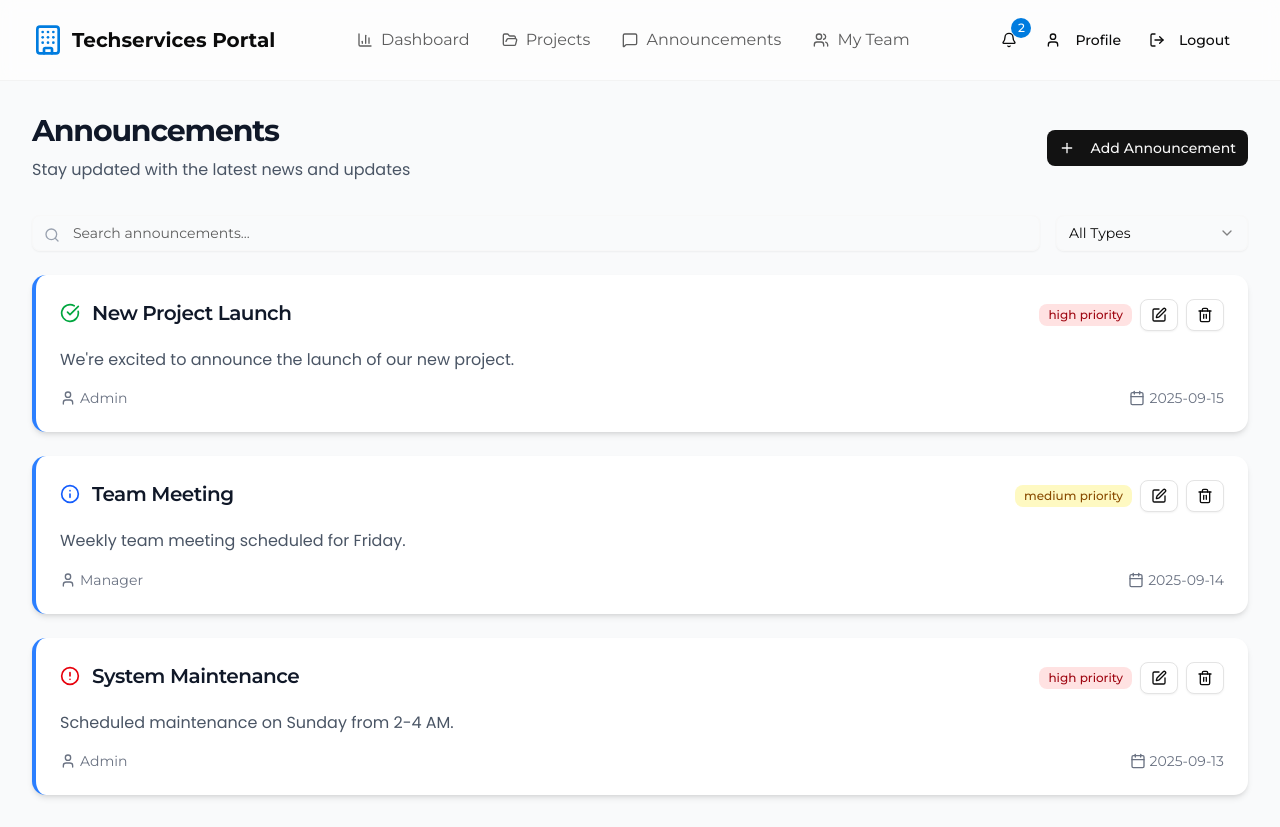
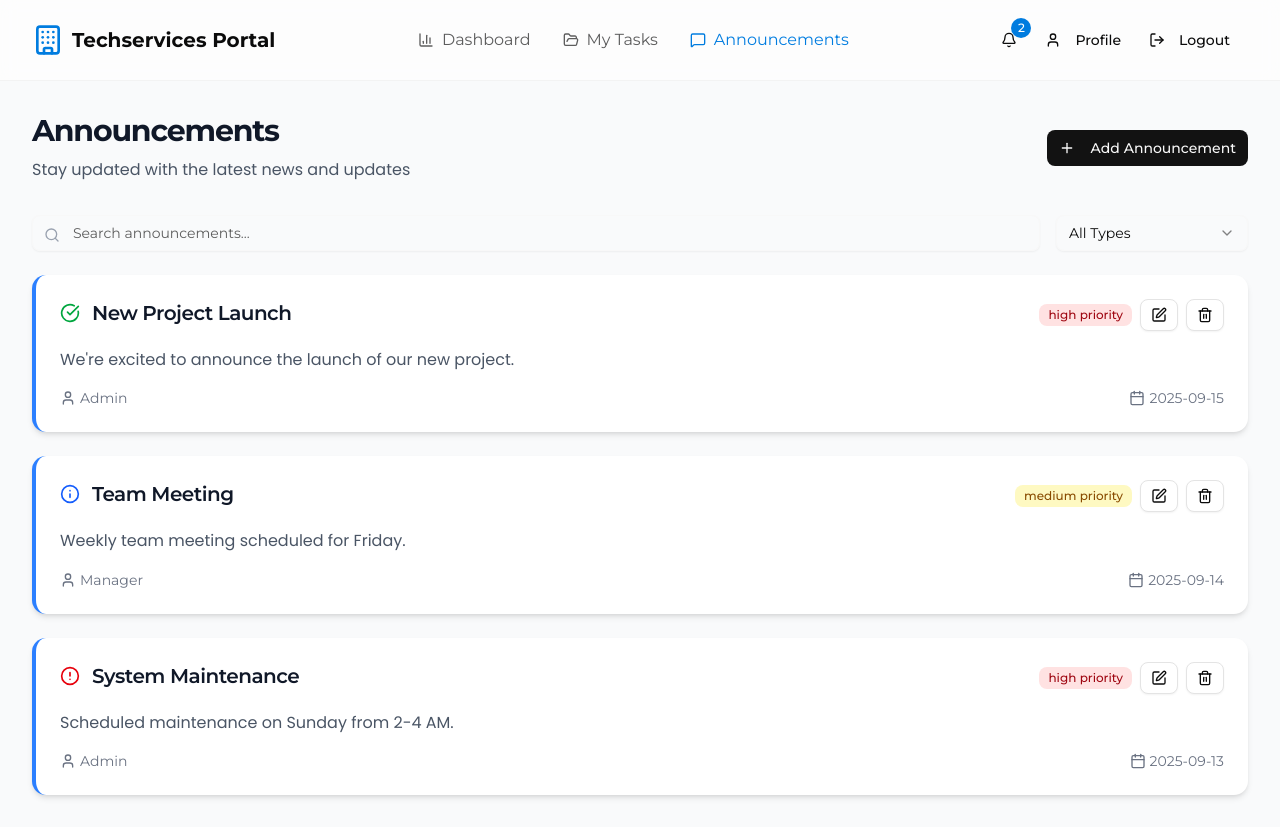
Before and after one commit to o1-spec/techservices-portal, a Next.js app: page /announcements in a window 1280 px wide. Built offline with nearby package versions, Linux system fonts and the light colour scheme.

Commit message:
added little changes

```diff
--- a/src/app/announcements/page.tsx
+++ b/src/app/announcements/page.tsx
@@ -10,7 +10,7 @@ import { Select, SelectContent, SelectItem, SelectTrigger, SelectValue } from "@
 import Header from "@/components/Header"
 
 // Mock user role (replace with actual role from context)
-const userRole = "Admin" // Change to "Admin", "Manager", or "Employee" to test
+const userRole = "Manager" // Change to "Admin", "Manager", or "Employee" to test
 
 interface Announcement {
   id: number
--- a/src/app/dashboard/page.tsx
+++ b/src/app/dashboard/page.tsx
@@ -5,7 +5,7 @@ import { BarChart3, Users, FolderOpen, MessageSquare, Download, TrendingUp, Cloc
 import Header from "@/components/Header"
 
 type UserRole = "Admin" | "Manager" | "Employee"
-const userRole: UserRole = "Admin" // Change to "Admin", "Manager", or "Employee" to test
+const userRole: UserRole = "Employee" // Change to "Admin", "Manager", or "Employee" to test
 
 export default function Dashboard() {
   const [stats, setStats] = useState({ employees: 0, projects: 0, tasks: 0, announcements: 0, teamMembers: 0, myTasks: 0, performance: 0 })
--- a/src/app/my-tasks/[id]/page.tsx
+++ b/src/app/my-tasks/[id]/page.tsx
@@ -95,7 +95,7 @@ export default function TaskDetails() {
   return (
     <div className="min-h-screen bg-gray-50">
       <Header />
-      <div className="max-w-4xl mx-auto py-8 px-4 sm:px-6 lg:px-8">
+      <div className="max-w-6xl mx-auto py-8 px-4 sm:px-6 lg:px-8">
         <div className="flex flex-col lg:flex-row lg:items-center lg:justify-between mb-8">
           <div>
             <h1 className="text-3xl font-bold text-gray-900 mb-2">{task.title}</h1>
--- a/src/components/Header.tsx
+++ b/src/components/Header.tsx
@@ -1,7 +1,7 @@
 "use client";
 import { useState } from "react";
 import Link from "next/link";
-import { useRouter } from "next/navigation";
+import { usePathname, useRouter } from "next/navigation";
 import {
     Building,
     Users,
@@ -22,10 +22,11 @@ import { DropdownMenu, DropdownMenuContent, DropdownMenuItem, DropdownMenuTrigge
 
 export default function Header() {
     const router = useRouter();
+    const pathname = usePathname();
     const [isLogoutModalOpen, setIsLogoutModalOpen] = useState(false);
     const [isMobileMenuOpen, setIsMobileMenuOpen] = useState(false);
     const [isAuthenticated, setIsAuthenticated] = useState(true);
-    const [userRole, setUserRole] = useState<string | null>("Manager");
+    const [userRole, setUserRole] = useState<string | null>("Employee");
 
     const [notifications, setNotifications] = useState([
         { id: 1, title: "New Task Assigned", message: "You have been assigned a new task: 'Design UI Mockups'", time: "2 hours ago", unread: true },
@@ -52,23 +53,23 @@ export default function Header() {
             case "Admin":
                 return (
                     <>
-                        <Link href="/dashboard" className="text-muted-foreground hover:text-secondary transition-colors flex items-center">
+                        <Link href="/dashboard" className={`text-muted-foreground hover:text-secondary transition-colors flex items-center ${pathname === "/dashboard" ? "text-secondary" : ""}`}>
                             <BarChart3 className="h-4 w-4 mr-2" />
                             Dashboard
                         </Link>
-                        <Link href="/employees" className="text-muted-foreground hover:text-secondary transition-colors flex items-center">
+                        <Link href="/employees" className={`text-muted-foreground hover:text-secondary transition-colors flex items-center ${pathname === "/employees" ? "text-secondary" : ""}`}>
                             <Users className="h-4 w-4 mr-2" />
                             Employees
                         </Link>
-                        <Link href="/projects" className="text-muted-foreground hover:text-secondary transition-colors flex items-center">
+                        <Link href="/projects" className={`text-muted-foreground hover:text-secondary transition-colors flex items-center ${pathname === "/projects" ? "text-secondary" : ""}`}>
                             <FolderOpen className="h-4 w-4 mr-2" />
                             Projects
                         </Link>
-                        <Link href="/announcements" className="text-muted-foreground hover:text-secondary transition-colors flex items-center">
+                        <Link href="/announcements" className={`text-muted-foreground hover:text-secondary transition-colors flex items-center ${pathname === "/announcements" ? "text-secondary" : ""}`}>
                             <MessageSquare className="h-4 w-4 mr-2" />
                             Announcements
                         </Link>
-                        <Link href="/reports" className="text-muted-foreground hover:text-secondary transition-colors flex items-center">
+                        <Link href="/reports" className={`text-muted-foreground hover:text-secondary transition-colors flex items-center ${pathname === "/reports" ? "text-secondary" : ""}`}>
                             <BarChart3 className="h-4 w-4 mr-2" />
                             Reports
                         </Link>
@@ -77,19 +78,19 @@ export default function Header() {
             case "Manager":
                 return (
                     <>
-                        <Link href="/dashboard" className="text-muted-foreground hover:text-secondary transition-colors flex items-center">
+                        <Link href="/dashboard" className={`text-muted-foreground hover:text-secondary transition-colors flex items-center ${pathname === "/dashboard" ? "text-secondary" : ""}`}>
                             <BarChart3 className="h-4 w-4 mr-2" />
                             Dashboard
                         </Link>
-                        <Link href="/projects" className="text-muted-foreground hover:text-secondary transition-colors flex items-center">
+                        <Link href="/projects" className={`text-muted-foreground hover:text-secondary transition-colors flex items-center ${pathname === "/projects" ? "text-secondary" : ""}`}>
                             <FolderOpen className="h-4 w-4 mr-2" />
                             Projects
                         </Link>
-                        <Link href="/announcements" className="text-muted-foreground hover:text-secondary transition-colors flex items-center">
+                        <Link href="/announcements" className={`text-muted-foreground hover:text-secondary transition-colors flex items-center ${pathname === "/announcements" ? "text-secondary" : ""}`}>
                             <MessageSquare className="h-4 w-4 mr-2" />
                             Announcements
                         </Link>
-                        <Link href="/my-team" className="text-muted-foreground hover:text-secondary transition-colors flex items-center">
+                        <Link href="/my-team" className={`text-muted-foreground hover:text-secondary transition-colors flex items-center ${pathname === "/my-team" ? "text-secondary" : ""}`}>
                             <Users className="h-4 w-4 mr-2" />
                             My Team
                         </Link>
@@ -98,15 +99,15 @@ export default function Header() {
             case "Employee":
                 return (
                     <>
-                        <Link href="/dashboard" className="text-muted-foreground hover:text-secondary transition-colors flex items-center">
+                        <Link href="/dashboard" className={`text-muted-foreground hover:text-secondary transition-colors flex items-center ${pathname === "/dashboard" ? "text-secondary" : ""}`}>
                             <BarChart3 className="h-4 w-4 mr-2" />
                             Dashboard
                         </Link>
-                        <Link href="/my-tasks" className="text-muted-foreground hover:text-secondary transition-colors flex items-center">
+                        <Link href="/my-tasks" className={`text-muted-foreground hover:text-secondary transition-colors flex items-center ${pathname === "/my-tasks" ? "text-secondary" : ""}`}>
                             <FolderOpen className="h-4 w-4 mr-2" />
                             My Tasks
                         </Link>
-                        <Link href="/announcements" className="text-muted-foreground hover:text-secondary transition-colors flex items-center">
+                        <Link href="/announcements" className={`text-muted-foreground hover:text-secondary transition-colors flex items-center ${pathname === "/announcements" ? "text-secondary" : ""}`}>
                             <MessageSquare className="h-4 w-4 mr-2" />
                             Announcements
                         </Link>
```
